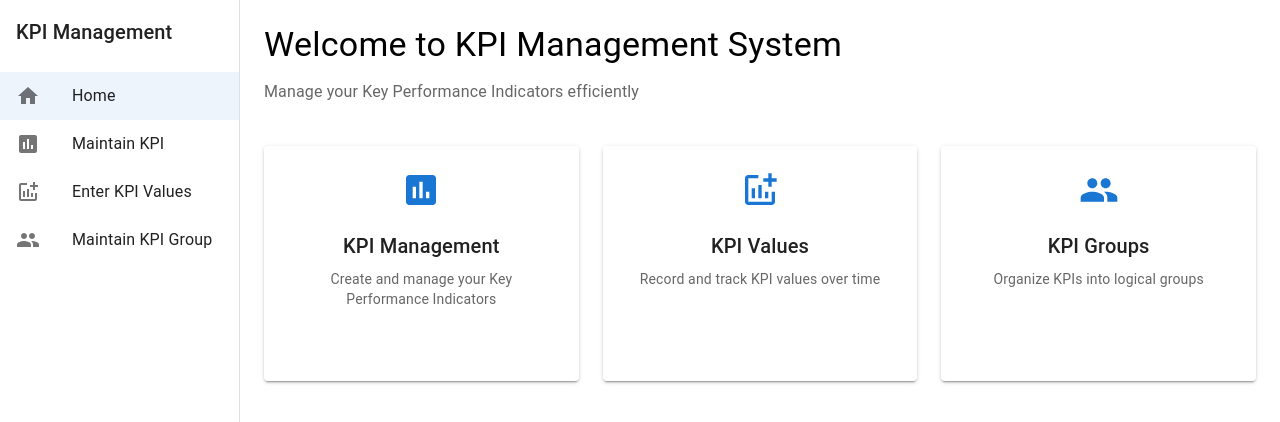
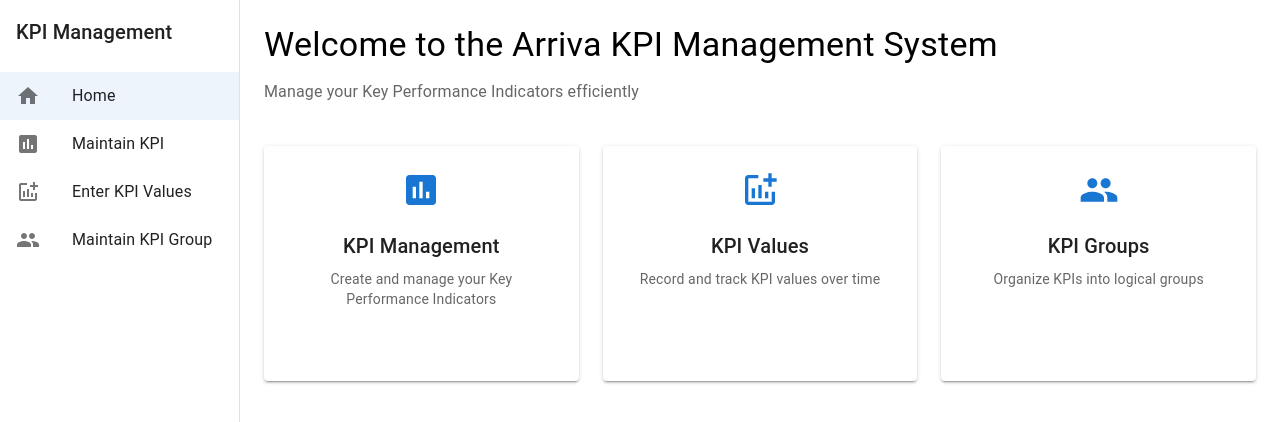
Before and after one commit to gavclark/playground-amznq-kpi-webapp, a React (Create React App) app: page / in a window 1280 px wide. Shown: the top 422 px of the page. Built offline with nearby package versions, Linux system fonts and the light colour scheme; the HTML template or start-up script is replaced by a standard one.

Commit message:
update title

```diff
--- a/src/pages/Home.tsx
+++ b/src/pages/Home.tsx
@@ -24,7 +24,7 @@
   return (
     <Box>
       <Typography variant="h4" gutterBottom>
-        Welcome to KPI Management System
+        Welcome to the Arriva KPI Management System
       </Typography>
       <Typography variant="subtitle1" color="textSecondary" paragraph>
         Manage your Key Performance Indicators efficiently
```
